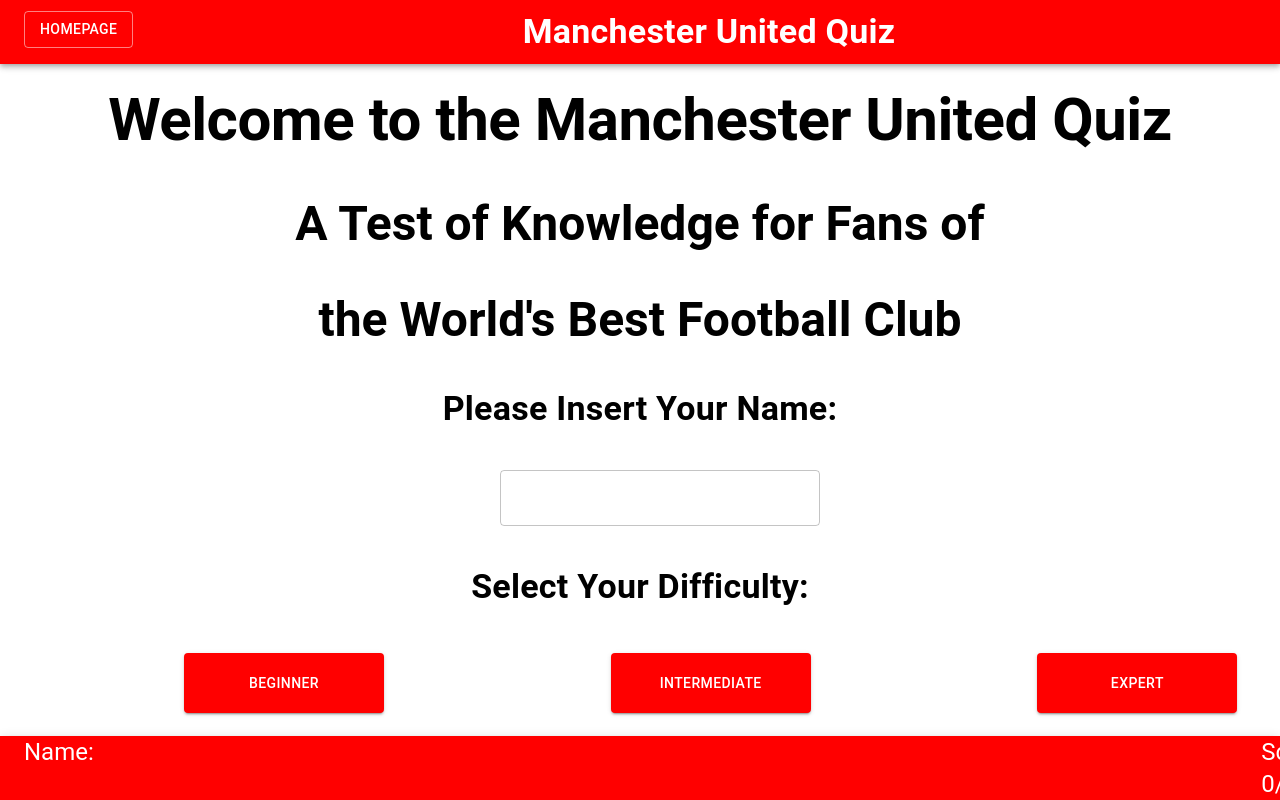
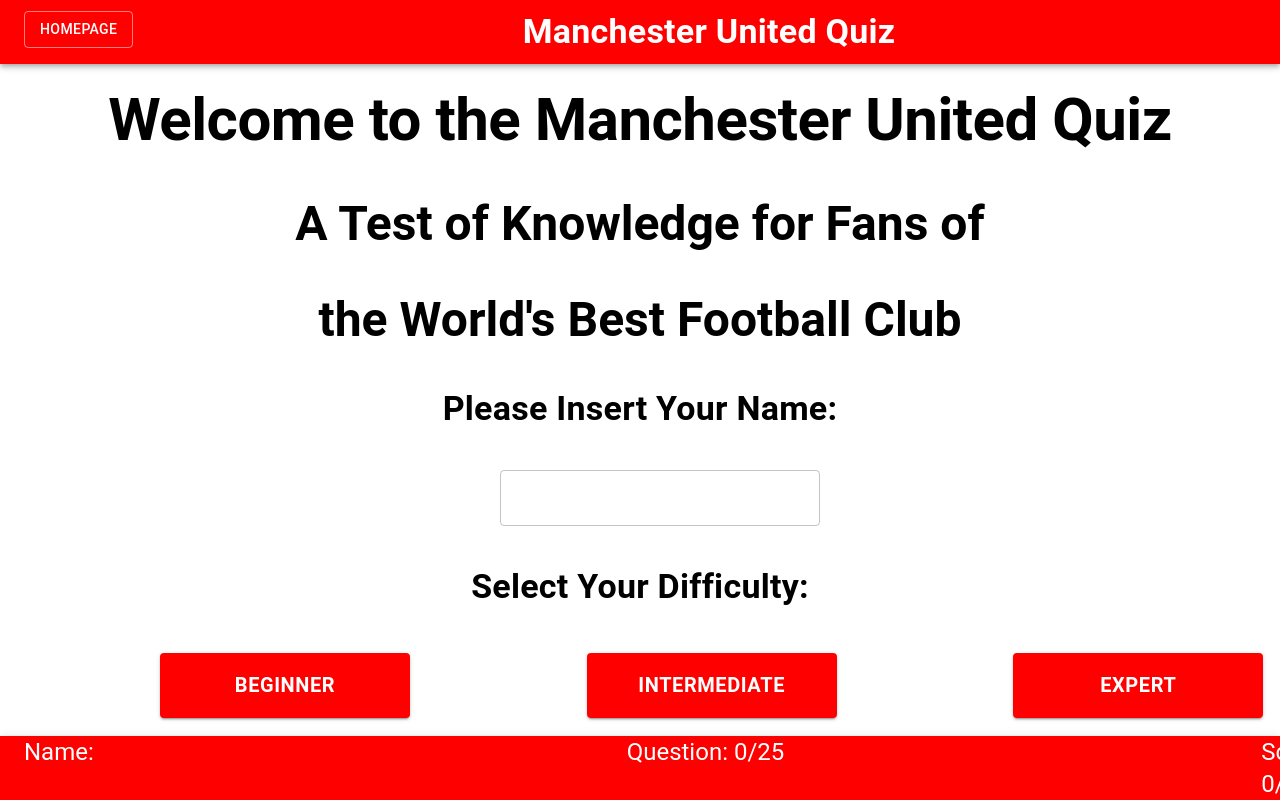
Before and after one commit to alakijaayo/United, a React (Create React App) app in the folder united-quiz/: page / in a window 1280 px wide. Built offline with nearby package versions, Linux system fonts and the light colour scheme.

Commit message:
Adding Links

```diff
--- a/united-quiz/src/Components/Footer/Footer.jsx
+++ b/united-quiz/src/Components/Footer/Footer.jsx
@@ -12,7 +12,9 @@
           <Grid item xs={4} lg={4}>
             <Typography variant="h5">Name:</Typography>
           </Grid>
-          <Grid item xs={4} lg={4} />
+          <Grid item xs={4} lg={4}>
+              <Typography variant="h5" className={styles.question}>Question: 0/25</Typography>
+          </Grid>
           <Grid item xs={4} lg={4}>
             <Typography variant="h5" className={styles.score}>Score: 0/25</Typography>
           </Grid>
--- a/united-quiz/src/Components/Footer/Footer.style.js
+++ b/united-quiz/src/Components/Footer/Footer.style.js
@@ -5,6 +5,9 @@
     top: 'auto',
     bottom: 0,
   },
+  question: {
+    marginLeft: theme.spacing(23)
+  },
   score: {
     marginLeft: theme.spacing(50)
   }
--- a/united-quiz/src/Components/Header/Header.jsx
+++ b/united-quiz/src/Components/Header/Header.jsx
@@ -10,7 +10,11 @@
       <Toolbar>
         <Grid container spacing={3}>
           <Grid item xs={4} lg={4}>
-            <Button variant="outlined" color="secondary">Homepage</Button>
+            <Button
+              variant="outlined"
+              color="secondary"
+              href="/"
+            >Homepage</Button>
           </Grid>
           <Grid item xs={6} lg={6}>
             <Typography variant="h4" className={styles.title}>Manchester United Quiz</Typography>
--- a/united-quiz/src/Pages/Homepage/Homepage.jsx
+++ b/united-quiz/src/Pages/Homepage/Homepage.jsx
@@ -25,13 +25,28 @@
         <Typography variant="h4" align="center" className={styles.text}>Select Your Difficulty:</Typography>
       </Grid>
       <Grid item xs={12} lg={4}>
-        <Button variant="contained" color="primary" className={styles.button}>Beginner</Button>
+        <Button
+          variant="contained"
+          color="primary"
+          className={styles.button}
+          href="beginner"
+        >Beginner</Button>
       </Grid>
       <Grid item xs={12} lg={4}>
-        <Button variant="contained" color="primary" className={styles.button}>Intermediate</Button>
+        <Button
+          variant="contained"
+          color="primary"
+          className={styles.button}
+          href="intermediate"
+        >Intermediate</Button>
       </Grid>
       <Grid item xs={12} lg={4}>
-        <Button variant="contained" color="primary" className={styles.button}>Expert</Button>
+        <Button
+          variant="contained"
+          color="primary"
+          className={styles.button}
+          href="expert"
+        >Expert</Button>
       </Grid>
     </Grid>
   )
--- a/united-quiz/src/Pages/Homepage/Homepage.style.js
+++ b/united-quiz/src/Pages/Homepage/Homepage.style.js
@@ -12,8 +12,10 @@
     padding: '15px',
     margin: '25px',
     minHeight: '60px',
-    minWidth: '200px',
-    marginLeft: theme.spacing(23)
+    minWidth: '250px',
+    marginLeft: theme.spacing(20),
+    fontWeight: 'bold',
+    fontSize: '20px'
   }
 }),
 { name: 'Homepage' })
--- /dev/null
+++ b/united-quiz/src/Pages/QuestionsPage/QuestionsPage.jsx
@@ -0,0 +1,9 @@
+import React from 'react';
+
+function QuestionsPage() {
+  return (
+    <h1>Hello</h1>
+  )
+}
+
+export default QuestionsPage;
--- a/united-quiz/src/Pages/Routes.jsx
+++ b/united-quiz/src/Pages/Routes.jsx
@@ -1,6 +1,7 @@
 import React from 'react';
 import { Route, Switch, Redirect } from 'react-router-dom';
 import Homepage from './Homepage/Homepage';
+import QuestionsPage from './QuestionsPage/QuestionsPage';
 
 function Routes() {
   return (
@@ -8,6 +9,15 @@
       <Switch>
         <Route exact path="/">
           <Homepage />
+        </Route>
+        <Route exact path="/beginner">
+          <QuestionsPage />
+        </Route>
+        <Route exact path="/intermediate">
+          <QuestionsPage />
+        </Route>
+        <Route exact path="/expert">
+          <QuestionsPage />
         </Route>
         <Route path="*">
           <Redirect to="/" />
```
Also changed, not shown: united-quiz/src/Pages/QuestionsPage/QuestionsPage.style.js (added).
